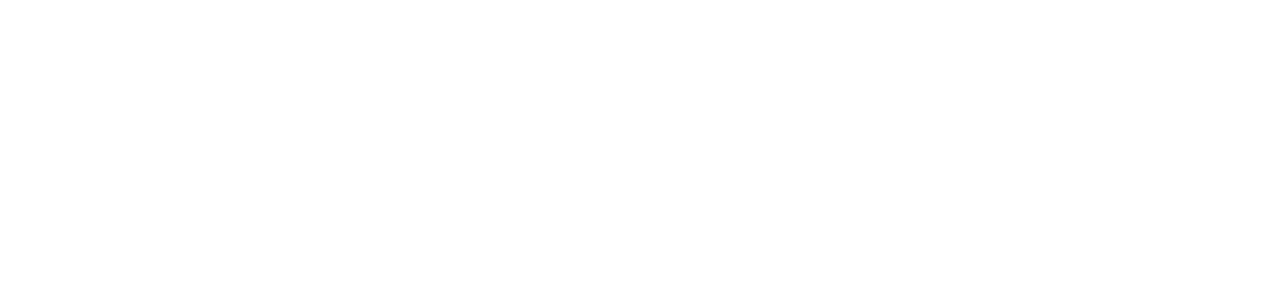
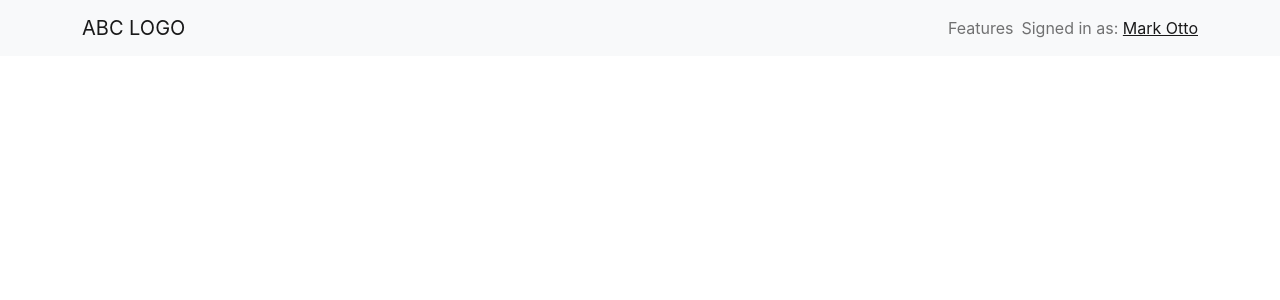
Before and after one commit to Luna123j/palette_finder, a React (Create React App) app in the folder client/: page / in a window 1280 px wide. Shown: the top 300 px of the page. Built offline with nearby package versions, Linux system fonts and the light colour scheme.

Commit message:
add navbar using bootstrap

```diff
--- a/client/package.json
+++ b/client/package.json
@@ -6,7 +6,9 @@
     "@testing-library/jest-dom": "^5.16.5",
     "@testing-library/react": "^13.4.0",
     "@testing-library/user-event": "^13.5.0",
+    "bootstrap": "^5.2.3",
     "react": "^18.2.0",
+    "react-bootstrap": "^2.7.0",
     "react-dom": "^18.2.0",
     "react-scripts": "5.0.1",
     "web-vitals": "^2.1.4"
--- a/client/public/index.html
+++ b/client/public/index.html
@@ -24,6 +24,18 @@
       work correctly both with client-side routing and a non-root public URL.
       Learn how to configure a non-root public URL by running `npm run build`.
     -->
+
+    <!--
+      bootstrap
+    -->
+    <link
+      rel="stylesheet"
+      href="https://cdn.jsdelivr.net/npm/bootstrap@5.2.3/dist/css/bootstrap.min.css"
+      integrity="sha384-rbsA2VBKQhggwzxH7pPCaAqO46MgnOM80zW1RWuH61DGLwZJEdK2Kadq2F9CUG65"
+      crossorigin="anonymous"
+    />
+
+
     <title>React App</title>
   </head>
   <body>
--- a/client/src/App.js
+++ b/client/src/App.js
@@ -1,9 +1,10 @@
 import './App.css';
+import NavBar from './Component/Navbar';
 
 function App() {
   return (
     <div className="App">
-
+      <NavBar />
     </div>
   );
 }
--- /dev/null
+++ b/client/src/Component/Navbar.jsx
@@ -0,0 +1,24 @@
+import Container from 'react-bootstrap/Container';
+import Nav from 'react-bootstrap/Nav';
+import Navbar from 'react-bootstrap/Navbar';
+
+function NavBar() {
+  return (
+    <Navbar bg="light" expand="lg">
+      <Container>
+        <Navbar.Brand href="#home">ABC LOGO</Navbar.Brand>
+        <Navbar.Toggle />
+        <Navbar.Collapse className="justify-content-end">
+          <Nav className="justify-content-end">
+            <Nav.Link href="#features">Features</Nav.Link>
+            <Navbar.Text>
+              Signed in as: <a href="#login">Mark Otto</a>
+            </Navbar.Text>
+          </Nav>
+        </Navbar.Collapse>
+      </Container>
+    </Navbar>
+  );
+}
+
+export default NavBar;
```
Also changed, not shown: 1 other file (tests, documents, lock files or other folders).
